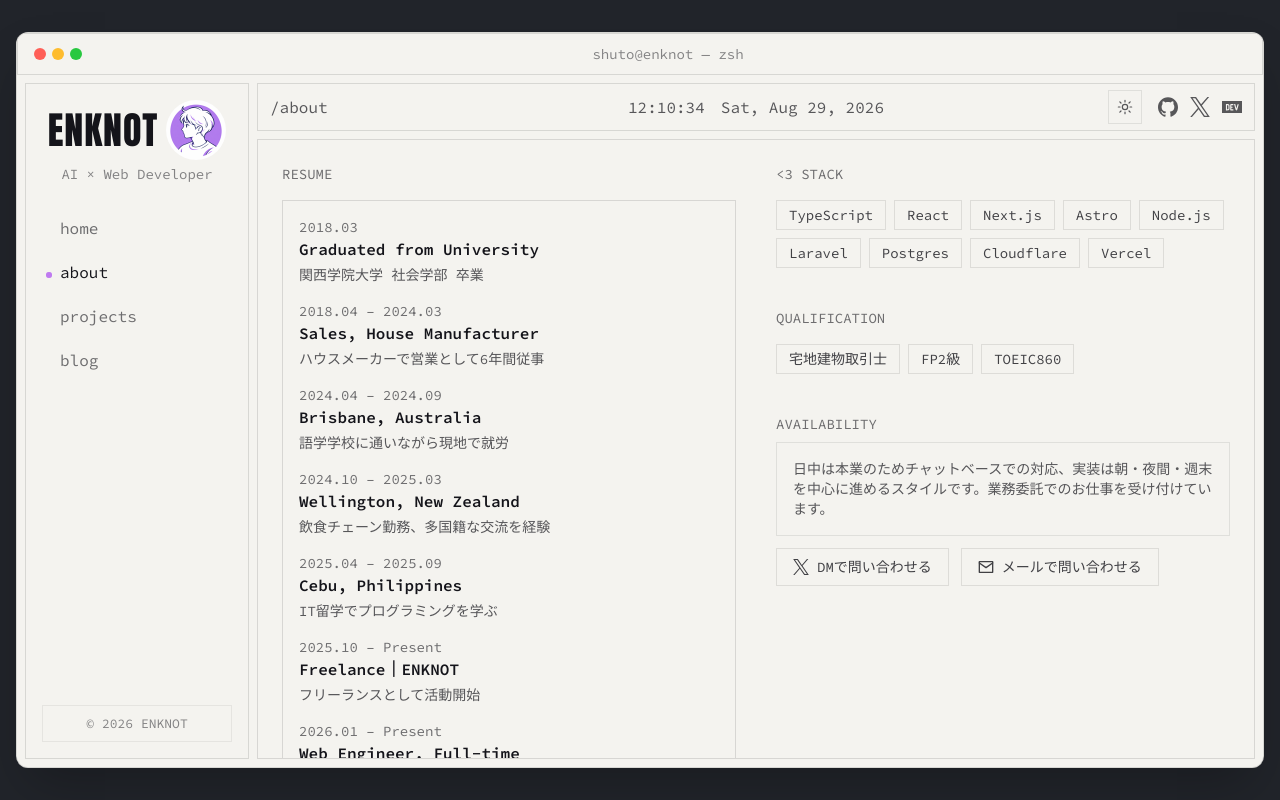
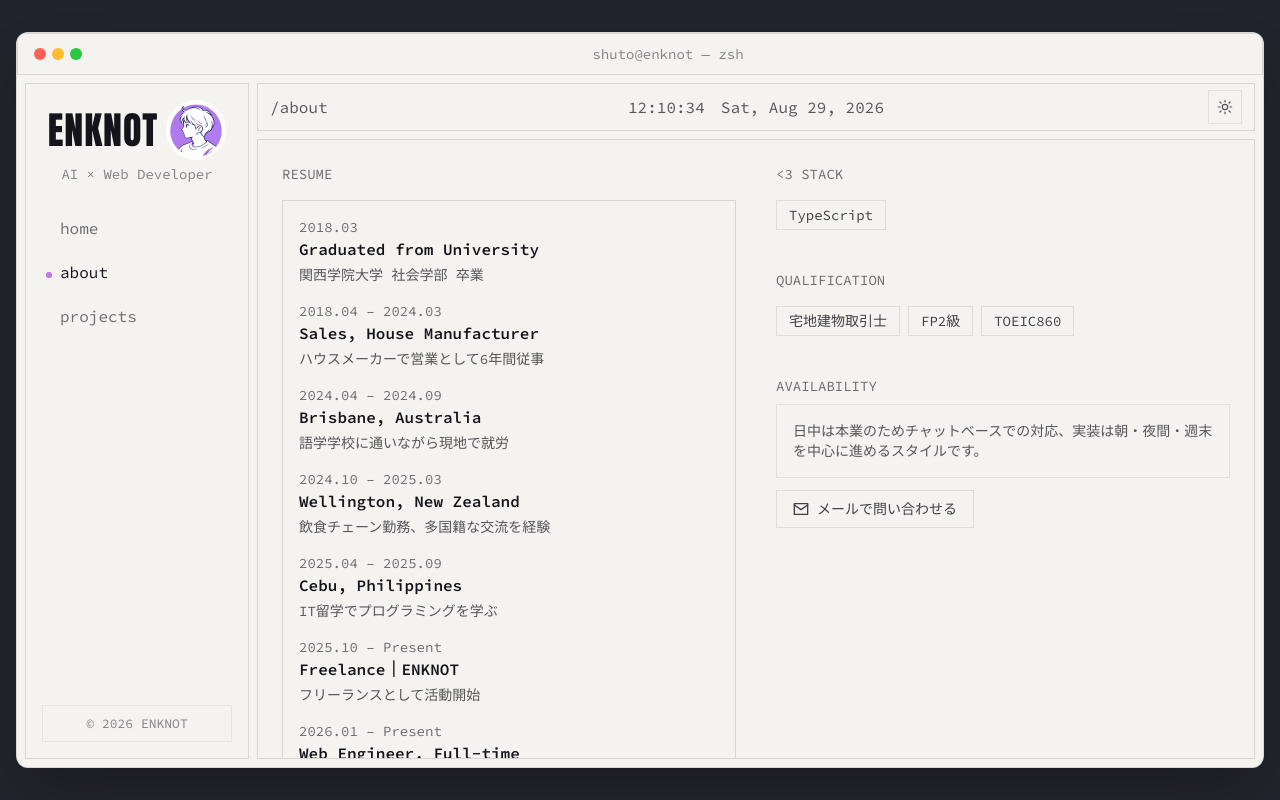
Before and after one commit to enknot96/enknot, a Next.js app: page /about in a window 1280 px wide. Built offline with nearby package versions, Linux system fonts and the light colour scheme.

Commit message:
SocialLinksとblogセクションを削除
未使用スキルの一覧も整理

```diff
--- a/src/app/blog/page.tsx
+++ /dev/null
@@ -1,86 +0,0 @@
-import { fetchDevToPosts, type BlogPost } from "@/lib/blog";
-import { DevIcon, ArrowRightIcon } from "@/components/icons";
-
-const POSTS_PER_PLATFORM = 3;
-const USERNAME = "enknot96";
-
-const PLATFORMS = [
-  { key: "dev", label: "dev.to", Icon: DevIcon, profileUrl: `https://dev.to/${USERNAME}` },
-] as const;
-
-function PlatformRow({
-  label,
-  Icon,
-  profileUrl,
-  posts,
-}: {
-  label: string;
-  Icon: typeof DevIcon;
-  profileUrl: string;
-  posts: BlogPost[];
-}) {
-  return (
-    <section className="border-ui flex flex-col gap-4 p-4 md:flex-row">
-      <div className="flex shrink-0 flex-row items-center justify-between gap-2 md:w-40 md:flex-col md:items-start md:justify-start">
-        <div className="flex items-center gap-2">
-          <Icon className="h-5 w-5" />
-          <h2 className="text-sm uppercase opacity-60">{label}</h2>
-        </div>
-        <a
-          href={profileUrl}
-          target="_blank"
-          rel="noreferrer"
-          className="group inline-flex items-center gap-1 text-sm opacity-60 transition duration-200 ease-out hover:opacity-100 hover:text-(--color-accent)"
-        >
-          view all
-          <ArrowRightIcon className="h-3.5 w-3.5 transition-transform duration-200 ease-out group-hover:translate-x-1" />
-        </a>
-      </div>
-      {posts.length > 0 ? (
-        <ul className="flex flex-1 flex-col gap-2">
-          {posts.map((post) => (
-            <li key={post.link + post.title} className="border-ui p-3">
-              <a
-                href={post.link}
-                target="_blank"
-                rel="noreferrer"
-                className="transition duration-200 ease-out hover:text-(--color-accent)"
-              >
-                <p className="text-sm font-semibold">{post.title}</p>
-                <p className="text-xs opacity-50">{post.date}</p>
-              </a>
-            </li>
-          ))}
-        </ul>
-      ) : (
-        <div className="flex flex-1 items-center border-ui p-3 text-sm opacity-50">
-          coming soon...
-        </div>
-      )}
-    </section>
-  );
-}
-
-export default async function BlogPage() {
-  const devPosts = await fetchDevToPosts(USERNAME, POSTS_PER_PLATFORM);
-
-  const postsByPlatform: Record<(typeof PLATFORMS)[number]["key"], BlogPost[]> = {
-    dev: devPosts,
-  };
-
-  return (
-    <div className="p-4 font-mono text-base md:p-6">
-      <div className="flex flex-col gap-4">
-        {PLATFORMS.map((platform) => (
-          <PlatformRow
-            key={platform.key}
-            label={platform.label}
-            Icon={platform.Icon}
-            profileUrl={platform.profileUrl}
-            posts={postsByPlatform[platform.key]}
-          />
-        ))}
-      </div>
-    </div>
-  );
-}
--- a/src/app/layout.tsx
+++ b/src/app/layout.tsx
@@ -6,7 +6,6 @@
 import { Header } from "@/components/header";
 import { MobileNav } from "@/components/mobile-nav";
 import { MobileFooter } from "@/components/mobile-footer";
-import { MobileSocialBar } from "@/components/mobile-social-bar";
 import { TerminalFrame } from "@/components/terminal-frame";
 // import { BootSequence } from "@/components/boot-sequence";
 
@@ -60,7 +59,6 @@
               <Header />
               <MobileNav />
               <main className="relative flex-1 min-h-0 border-ui overflow-y-auto">{children}</main>
-              <MobileSocialBar />
               <MobileFooter />
             </div>
           </TerminalFrame>
--- a/src/app/sitemap.ts
+++ b/src/app/sitemap.ts
@@ -11,7 +11,6 @@
     { url: BASE_URL, changeFrequency: "monthly", priority: 1 },
     { url: `${BASE_URL}/about`, changeFrequency: "monthly", priority: 0.8 },
     { url: `${BASE_URL}/projects`, changeFrequency: "monthly", priority: 0.8 },
-    { url: `${BASE_URL}/blog`, changeFrequency: "weekly", priority: 0.6 },
   ];
 
   const projectRoutes: MetadataRoute.Sitemap = projects.map((project) => ({
--- a/src/components/contact-cta.tsx
+++ b/src/components/contact-cta.tsx
@@ -1,27 +1,14 @@
 "use client";
 
 import { site } from "@/data/site";
-import { XIcon, MailIcon } from "@/components/icons";
+import { MailIcon } from "@/components/icons";
 
 const buttonClass =
   "inline-flex items-center gap-2 border-ui px-4 py-2 text-sm opacity-80 transition duration-200 ease-out hover:opacity-100 hover:text-(--color-accent) cursor-pointer";
 
 export function ContactCTA() {
-  const xLink = site.social.find((link) => link.icon === "x")?.href;
-
   return (
     <div className="mt-3 flex flex-wrap gap-3">
-      {xLink && (
-        <a
-          href={xLink}
-          target="_blank"
-          rel="noreferrer"
-          className={buttonClass}
-        >
-          <XIcon className="h-4 w-4" />
-          DMで問い合わせる
-        </a>
-      )}
       <button
         type="button"
         className={buttonClass}
--- a/src/components/header.tsx
+++ b/src/components/header.tsx
@@ -4,7 +4,6 @@
 import { usePathname } from "next/navigation";
 import { useTheme } from "@/components/theme-provider";
 import { SunIcon, MoonIcon } from "@/components/icons";
-import { SocialLinks } from "@/components/social-links";
 
 function formatTime(date: Date) {
   return date.toLocaleTimeString("en-US", { hour12: false });
@@ -68,11 +67,7 @@
           <span className="shrink-0 opacity-70">{formatTime(now)}</span>
           <span
             className={`shrink-0 opacity-70 ${
-              isProjectDetail
-                ? "max-[495px]:hidden"
-                : isProjectsList
-                  ? "max-[400px]:hidden"
-                  : ""
+              isProjectDetail ? "max-[495px]:hidden" : isProjectsList ? "max-[400px]:hidden" : ""
             }`}
           >
             {formatDate(now)}
@@ -92,9 +87,6 @@
       >
         {theme === "light" ? <SunIcon className="h-4 w-4" /> : <MoonIcon className="h-4 w-4" />}
       </button>
-      <div className="flex items-center gap-3 max-[680px]:hidden">
-        <SocialLinks />
-      </div>
     </div>
   );
 
--- a/src/components/icons.tsx
+++ b/src/components/icons.tsx
@@ -2,14 +2,6 @@
   return (
     <svg viewBox="0 0 24 24" fill="currentColor" {...props}>
       <path d="M12 .297c-6.63 0-12 5.373-12 12 0 5.303 3.438 9.8 8.205 11.385.6.113.82-.258.82-.577 0-.285-.01-1.04-.015-2.04-3.338.724-4.042-1.61-4.042-1.61C4.422 18.07 3.633 17.7 3.633 17.7c-1.087-.744.084-.729.084-.729 1.205.084 1.838 1.236 1.838 1.236 1.07 1.835 2.809 1.305 3.495.998.108-.776.417-1.305.76-1.605-2.665-.3-5.466-1.332-5.466-5.93 0-1.31.465-2.38 1.235-3.22-.135-.303-.54-1.523.105-3.176 0 0 1.005-.322 3.3 1.23.96-.267 1.98-.399 3-.405 1.02.006 2.04.138 3 .405 2.28-1.552 3.285-1.23 3.285-1.23.645 1.653.24 2.873.12 3.176.765.84 1.23 1.91 1.23 3.22 0 4.61-2.805 5.625-5.475 5.92.42.36.81 1.096.81 2.22 0 1.606-.015 2.896-.015 3.286 0 .315.21.69.825.57C20.565 22.092 24 17.592 24 12.297c0-6.627-5.373-12-12-12" />
-    </svg>
-  );
-}
-
-export function XIcon(props: React.SVGProps<SVGSVGElement>) {
-  return (
-    <svg viewBox="0 0 24 24" fill="currentColor" {...props}>
-      <path d="M14.234 10.162 22.977 0h-2.072l-7.591 8.824L7.251 0H.258l9.168 13.343L.258 24H2.33l8.016-9.318L16.749 24h6.993zm-2.837 3.299-.929-1.329L3.076 1.56h3.182l5.965 8.532.929 1.329 7.754 11.09h-3.182z" />
     </svg>
   );
 }
--- a/src/components/mobile-social-bar.tsx
+++ /dev/null
@@ -1,9 +0,0 @@
-import { SocialLinks } from "@/components/social-links";
-
-export function MobileSocialBar() {
-  return (
-    <div className="hidden items-center justify-center gap-4 border-ui px-4 py-2 font-mono max-[680px]:flex md:hidden">
-      <SocialLinks />
-    </div>
-  );
-}
--- a/src/components/social-links.tsx
+++ /dev/null
@@ -1,39 +0,0 @@
-import { site } from "@/data/site";
-import { GithubIcon, XIcon, DevIcon } from "@/components/icons";
-
-export const SOCIAL_ICONS = {
-  github: GithubIcon,
-  x: XIcon,
-  dev: DevIcon,
-} as const;
-
-const DEFAULT_LINK_CLASS =
-  "opacity-70 transition duration-200 ease-out hover:opacity-100 hover:text-(--color-accent)";
-
-export function SocialLinks({
-  linkClassName = DEFAULT_LINK_CLASS,
-  iconClassName = "h-5 w-5",
-}: {
-  linkClassName?: string;
-  iconClassName?: string;
-}) {
-  return (
-    <>
-      {site.social.map((link) => {
-        const Icon = SOCIAL_ICONS[link.icon];
-        return (
-          <a
-            key={link.label}
-            href={link.href}
-            target="_blank"
-            rel="noreferrer"
-            aria-label={link.label}
-            className={linkClassName}
-          >
-            <Icon className={iconClassName} />
-          </a>
-        );
-      })}
-    </>
-  );
-}
--- a/src/data/nav.ts
+++ b/src/data/nav.ts
@@ -2,5 +2,4 @@
   { href: "/", label: "home" },
   { href: "/about", label: "about" },
   { href: "/projects", label: "projects" },
-  { href: "/blog", label: "blog" },
 ] as const;
--- a/src/data/resume.ts
+++ b/src/data/resume.ts
@@ -36,16 +36,6 @@
   },
 ] as const;
 
-export const skills = [
-  "TypeScript",
-  "React",
-  "Next.js",
-  "Astro",
-  "Node.js",
-  "Laravel",
-  "Postgres",
-  "Cloudflare",
-  "Vercel",
-] as const;
+export const skills = ["TypeScript"] as const;
 
 export const qualifications = ["宅地建物取引士", "FP2級", "TOEIC860"] as const;
--- a/src/data/site.ts
+++ b/src/data/site.ts
@@ -3,16 +3,11 @@
   tagline: "AI × Web Developer",
   name: "Shuto",
   businessName: "屋号：ENKNOT（エンノット）",
-  services: ["Web開発", "AI活用開発", "業務改善", "Web制作"],
+  services: ["Web開発", "AI活用", "業務改善", "Web制作"],
   about:
     "営業時代に培った顧客対応や業務プロセスの知見を、エンジニアとしての仕事にも活かしています。<br>趣味は読書とキャンプ、子供の頃はサッカーに打ち込んでいました。",
   availability:
-    "日中は本業のためチャットベースでの対応、実装は朝・夜間・週末を中心に進めるスタイルです。業務委託でのお仕事を受け付けています。",
-  social: [
-    { label: "GitHub", icon: "github", href: "https://github.com/enknot96" },
-    { label: "X", icon: "x", href: "https://x.com/enknot96" },
-    { label: "dev.to", icon: "dev", href: "https://dev.to/enknot96" },
-  ],
+    "日中は本業のためチャットベースでの対応、実装は朝・夜間・週末を中心に進めるスタイルです。",
   readingNow: {
     title: "世界99（下）",
     author: "村田沙耶香",
```
